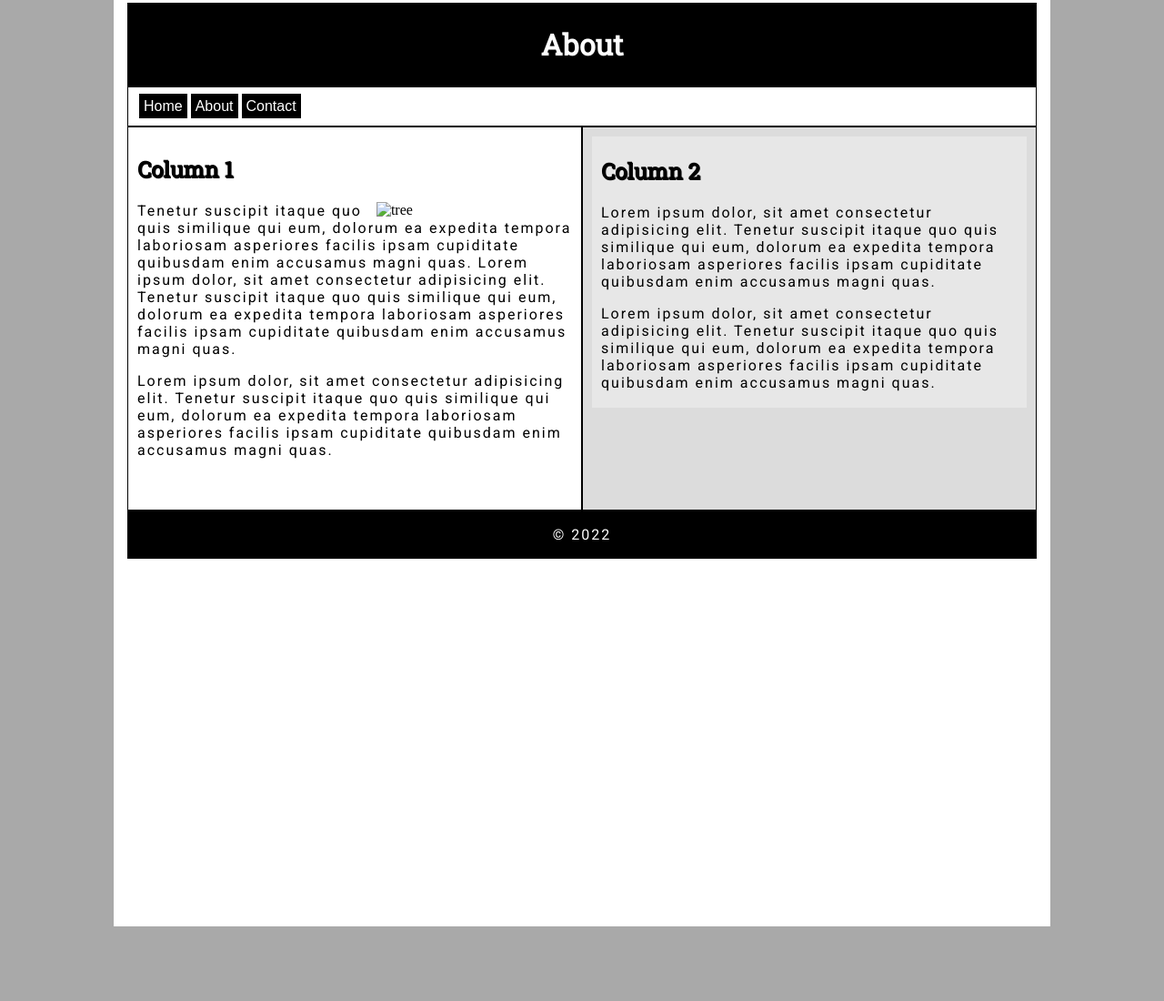
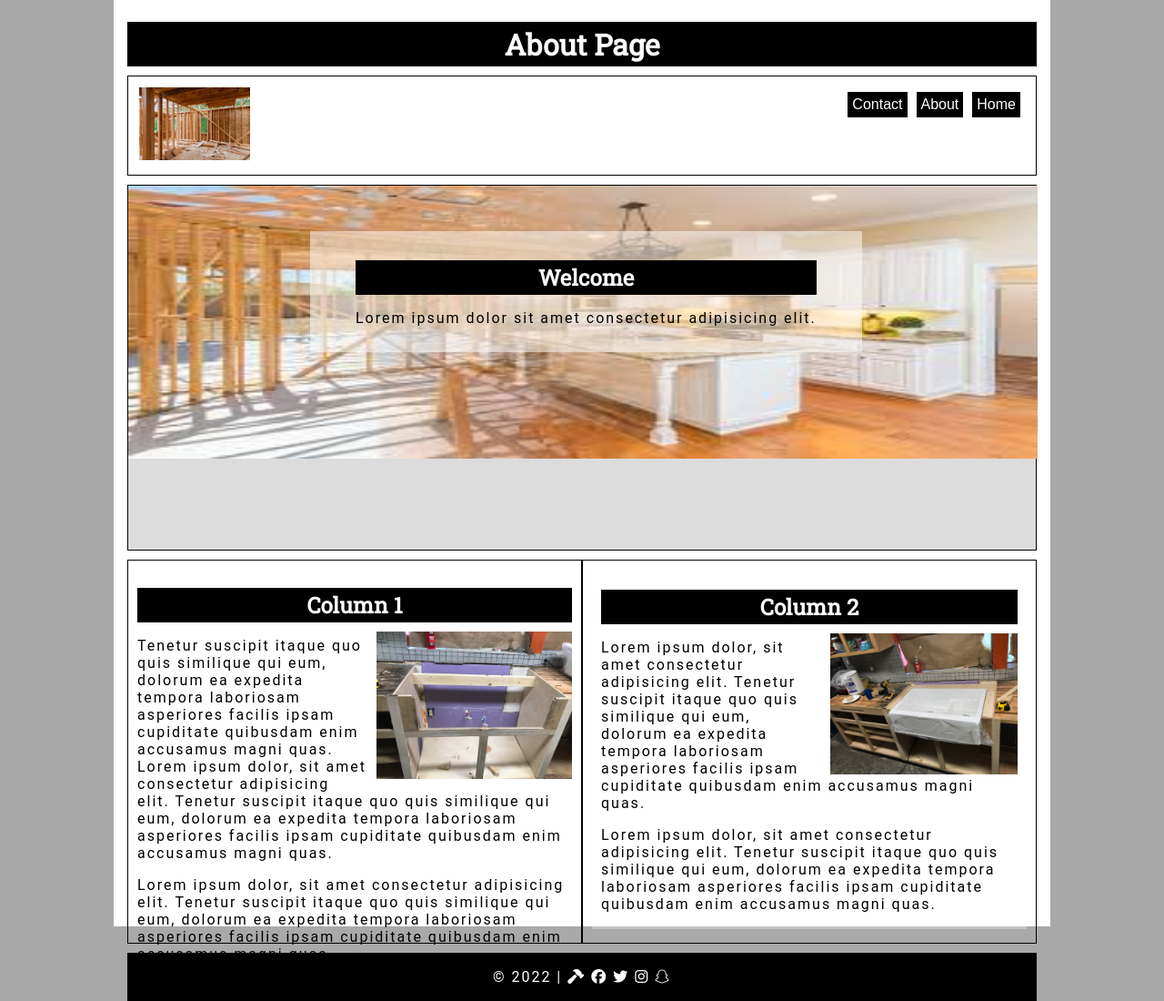
Before and after one commit to marcofloresmfcs/final-project, a plain HTML site: page about.html in a window 1280 px wide. Shown: the part 12-1112 px from the top of the page at 91% size. Before the commit the page ends 1030 px from the top, so only its background shows below. Drawn offline with Linux system fonts and the light colour scheme.

Commit message:
added mods to all files

```diff
--- a/about.html
+++ b/about.html
@@ -1,50 +1,76 @@
 <!DOCTYPE html>
 <html lang="en">
+
 <head>
 	<meta charset="UTF-8">
 	<meta http-equiv="X-UA-Compatible" content="IE=edge">
 	<meta name="viewport" content="width=device-width, initial-scale=1.0">
-		<title>Websites for Beginners</title>
-		<link rel="preconnect" href="https://fonts.googleapis.com">
-		<link rel="preconnect" href="https://fonts.gstatic.com" crossorigin>
-		<link href="https://fonts.googleapis.com/css2?family=Lato&family=Roboto:wght@400;700&display=swap" rel="stylesheet">
+	<title>W4B Final Project</title>
+
 	<link rel="preconnect" href="https://fonts.googleapis.com">
 	<link rel="preconnect" href="https://fonts.gstatic.com" crossorigin>
 	<link href="https://fonts.googleapis.com/css2?family=Lato&family=Roboto+Slab&display=swap" rel="stylesheet">
 
-		<script src="https://kit.fontawesome.com/535c02f669.js" crossorigin="anonymous"></script>
+	<script src="https://kit.fontawesome.com/7eb70e574a.js" crossorigin="anonymous"></script>
+
 	<link rel="stylesheet" href="/css/styles.css">
 </head>
+
 <body>
 	<div class="container">
+
 		<header>
-				<h1>About</h1>
+			<h1>About Page</h1>
 		</header>
 		<nav>
+			<img src="/img/cainbackground.webp" alt="logo" height="80px">
 			<a href="/index.html">Home</a>
 			<a href="/about.html">About</a>
 			<a href="/contact.html">Contact</a>
 		</nav>
 		<main class="row">
+
+			<div class="hero">
+				<div class="img">
+					<img src="/img/constructionbackground.jpg" alt="background" width="1000px" height="300px">
+				</div>
+				<div class="text-back-hero">
+					<h2>Welcome</h2>
+					<p class="hero-para">Lorem ipsum dolor sit amet consectetur adipisicing elit.</p>
+				</div>
+			</div>
+
 			<div class="column col-one">
 				<h2>Column 1</h2>
-					<img src="/img/tree.jpg" alt="tree">
-					<p>Tenetur suscipit itaque quo quis similique qui eum, dolorum ea expedita tempora laboriosam asperiores facilis ipsam cupiditate quibusdam enim accusamus magni quas. Lorem ipsum dolor, sit amet consectetur adipisicing elit. Tenetur suscipit itaque quo quis similique qui eum, dolorum ea expedita tempora laboriosam asperiores facilis ipsam cupiditate quibusdam enim accusamus magni quas.</p>
-					<p>Lorem ipsum dolor, sit amet consectetur adipisicing elit. Tenetur suscipit itaque quo quis similique qui eum, dolorum ea expedita tempora laboriosam asperiores facilis ipsam cupiditate quibusdam enim accusamus magni quas.</p>
+				<img src="/img/c5.jpg" alt="c5">
+				<p>Tenetur suscipit itaque quo quis similique qui eum, dolorum ea expedita tempora laboriosam asperiores
+					facilis ipsam cupiditate quibusdam enim accusamus magni quas. Lorem ipsum dolor, sit amet
+					consectetur adipisicing elit. Tenetur suscipit itaque quo quis similique qui eum, dolorum ea
+					expedita tempora laboriosam asperiores facilis ipsam cupiditate quibusdam enim accusamus magni quas.
+				</p>
+				<p>Lorem ipsum dolor, sit amet consectetur adipisicing elit. Tenetur suscipit itaque quo quis similique
+					qui eum, dolorum ea expedita tempora laboriosam asperiores facilis ipsam cupiditate quibusdam enim
+					accusamus magni quas.</p>
 			</div>
 			<div class="column col-two">
 				<div class="text-back">
 					<h2>Column 2</h2>
-						<p>Lorem ipsum dolor, sit amet consectetur adipisicing elit. Tenetur suscipit itaque quo quis similique qui eum, dolorum ea expedita tempora laboriosam asperiores facilis ipsam cupiditate quibusdam enim accusamus magni quas.</p>
+					<img src="/img/c6.jpg" alt="c6">
+					<p>Lorem ipsum dolor, sit amet consectetur adipisicing elit. Tenetur suscipit itaque quo quis
+						similique qui eum, dolorum ea expedita tempora laboriosam asperiores facilis ipsam cupiditate
+						quibusdam enim accusamus magni quas.</p>
 
-						<p>Lorem ipsum dolor, sit amet consectetur adipisicing elit. Tenetur suscipit itaque quo quis similique qui eum, dolorum ea expedita tempora laboriosam asperiores facilis ipsam cupiditate quibusdam enim accusamus magni quas.</p>
+					<p>Lorem ipsum dolor, sit amet consectetur adipisicing elit. Tenetur suscipit itaque quo quis
+						similique qui eum, dolorum ea expedita tempora laboriosam asperiores facilis ipsam cupiditate
+						quibusdam enim accusamus magni quas.</p>
 				</div>
 			</div>
 		</main>
 
 		<footer>
-				<p>&copy; 2022</p>
+			<p>&copy; 2022 | <a href="#"><i class="fa-solid fa-hammer"></i></a> <a href="#"><i class="fa-brands fa-facebook"></i></a> <a href="#"><i class="fa-brands fa-twitter"></i></a> <a href="#"><i class="fa-brands fa-instagram"></i></a> <a href="#"><i class="fa-brands fa-snapchat"></i></a></p>
 		</footer>
 	</div>
 </body>
+
 </html>
--- a/css/styles.css
+++ b/css/styles.css
@@ -4,9 +4,16 @@ body {
 	padding: auto;
 }
 
+/* Header */
 h1, h2, h3, h4, h5, h6 {
 	font-family: 'Roboto Slab', serif;
 	text-shadow: 1px 1px rgb(10, 10, 10);
+	margin-bottom: 10px;
+	background: black;
+	color: white;
+	padding: 2px;
+	text-align: center;
+	border: 1px solid black;
 }
 
 p {
@@ -22,16 +29,7 @@ p {
 	margin: auto;
 	padding: 15px;
 	height: 1000px;
-
-}
-
-/* Header */
-header {
-	background: black;
-	color: white;
-	padding: 2px;
-	text-align: center;
-	border: 1px solid black;
+	margin-bottom: 10px;
 }
 
 /* Navbar */
@@ -43,7 +41,7 @@ header {
 	 left: 0;
 	 top: 0;
 	 z-index: 1;
-
+	 margin-bottom: 10px;
 }
 
  nav a {
@@ -53,6 +51,8 @@ header {
 	 padding: 5px;
 	 text-decoration: none;
 	 font-family: sans-serif;
+	 float: right;
+	margin: 5px;
  }
 
 nav a:hover {
@@ -63,9 +63,10 @@ nav a:hover {
  .hero {
 	 border: 1px solid black;
 	 background-color: gainsboro;
-	 background-image: url('/img/fabian-quintero-UWQP2mh5YJI-unsplash.jpg');
+	 background-image: transparent;
 	 height: 400px;
 	 background-position: bottom right;
+	 margin-bottom: 10px;
  }
 
  .text-back-hero {
@@ -74,8 +75,9 @@ nav a:hover {
 	text-align: center;
 	display:inline-block;
 	position:relative;
-	top: 240px;
+	top: -150px;
 	left: 50px;
+	margin-left: 150px;
 }
 
 /* Main Content */
@@ -85,6 +87,7 @@ nav a:hover {
 	height: 400px;
 	padding: 10px;
 	border: 1px solid black;
+	margin-bottom: 10px;
 }
 
 .column img {
@@ -93,10 +96,22 @@ nav a:hover {
 	padding-left: 10px;
 }
 
+.img {
+	height: 200px;
+	width: 200px;
+}
+
+.col-one {
+	background-color: transparent;
+}
+
 .col-two {
-	background-color: gainsboro;
-	background-image: url('/img/beach-sunset.jpg');
+background-color: transparent;
 }
+
+.col-three {
+	background-color: transparent;
+	}
 
 .text-back {
 	background-color: rgb(255, 255, 255,0.3);
@@ -114,6 +129,22 @@ footer {
 }
 
 /* icons */
-.fa-dog {
+.fa-hammer {
 	color: white;
 }
+
+.fa-facebook {
+	color: white;
+}
+
+.fa-twitter {
+	color: white;
+}
+
+.fa-instagram {
+	color: white;
+}
+
+.fa-snapchat {
+	color: white;
+}
```
Also changed, not shown: contact.html (+36 -13 lines), index.html (+43 -16 lines). Lines whose indentation alone changed are shown as unchanged.
